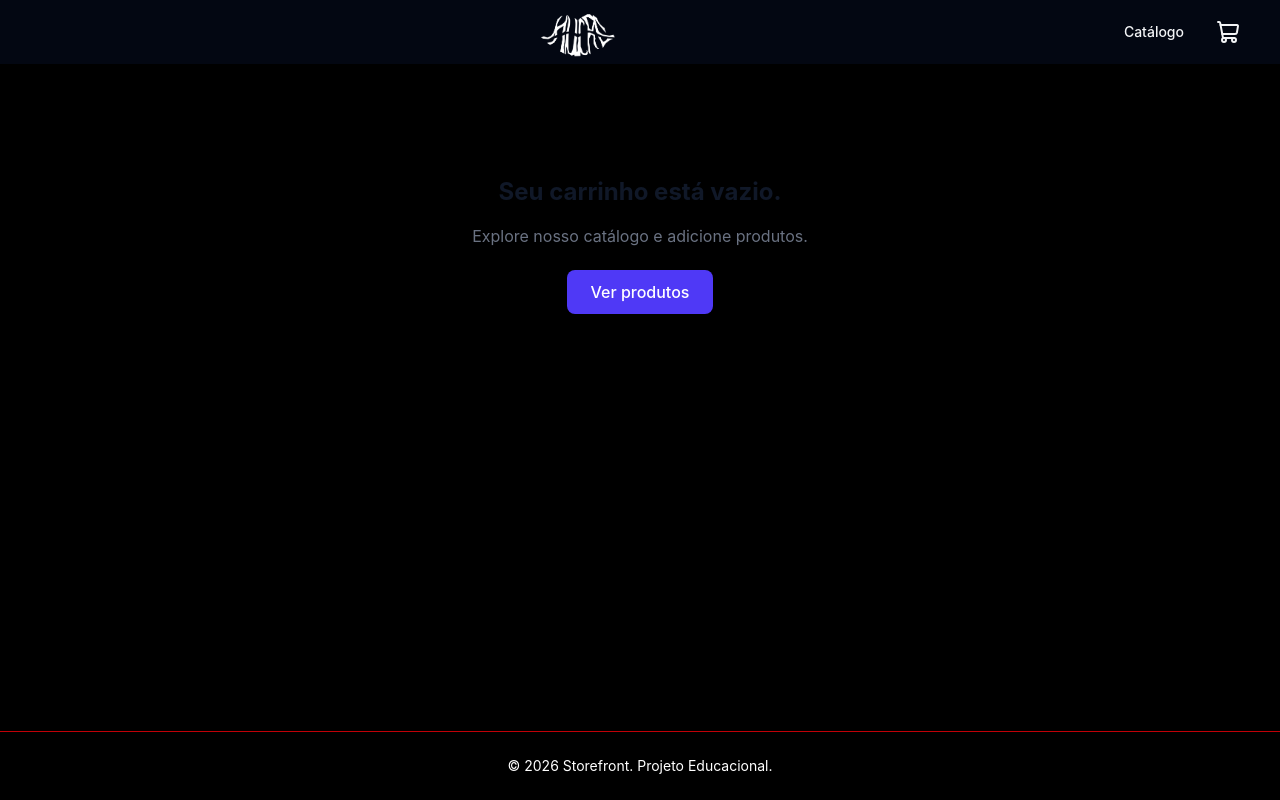
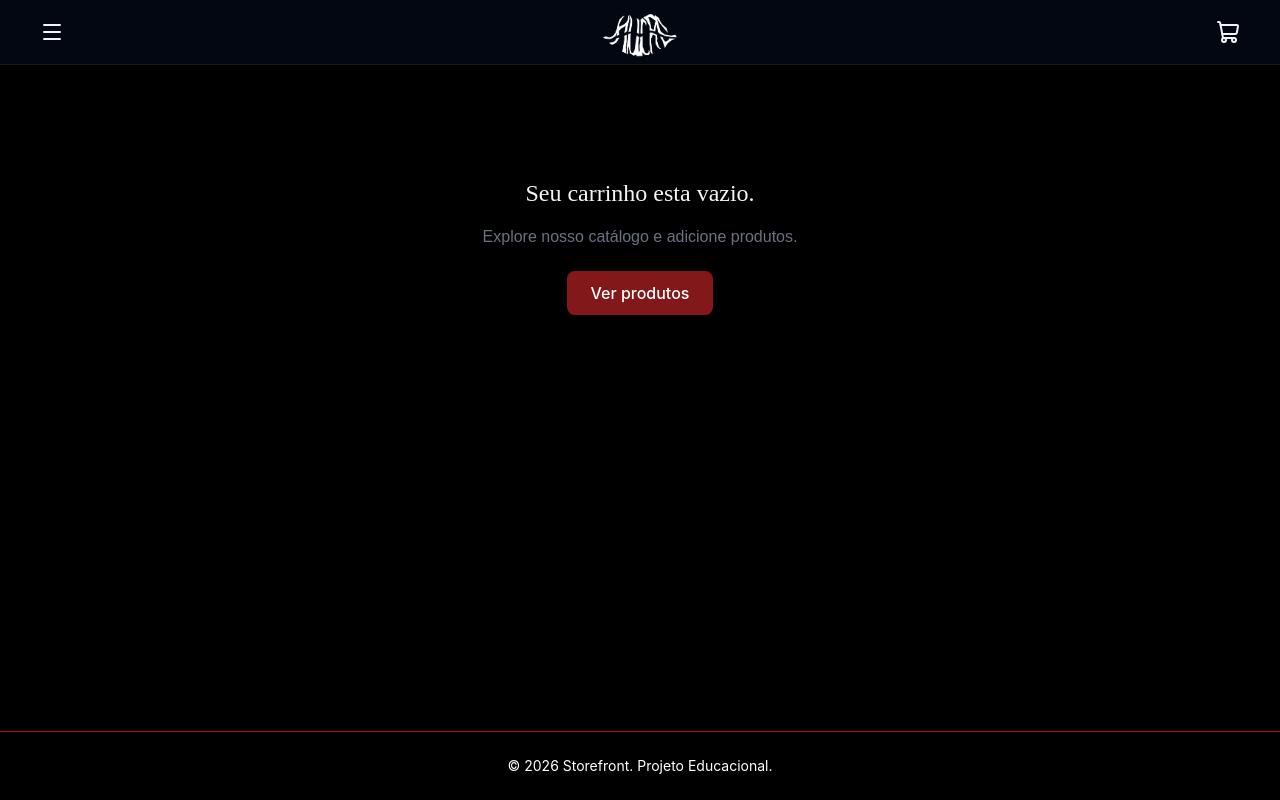
Before and after one commit to davizanatta7/HUCRE, a React (Vite) app: page /checkout in a window 1280 px wide. Built offline with nearby package versions, Linux system fonts and the light colour scheme; a web font is replaced by a local one.

Commit message:
sidebar e outras features

```diff
--- a/src/components/Header.jsx
+++ b/src/components/Header.jsx
@@ -1,9 +1,148 @@
 import { Link } from 'react-router-dom'
-import { ShoppingCart } from 'lucide-react'
+import { ShoppingCart, Menu, X } from 'lucide-react'
+import { useState } from 'react'
+
+export function Header({ totalItems }) {
+
+  const [activeTab, setActiveTab] = useState('catalogo');
+
+  {/*1. Estado para controlar se o menu lateral está aberto ou fechado*/}
+  const [isMenuOpen, setIsMenuOpen] = useState(false);
+
+  {/*ABAS COM MENU NA LATERAL (SIDEBAR)*/}
+  return (
+      <>
+      <header className="bg-gray-950 shadow-sm sticky top-0 z-50 border-b border-zinc-900">
+        <div className="max-w-7xl mx-auto px-4 sm:px-6 lg:px-8 h-16 flex items-center justify-between">
+
+          {/* BOTÃO DO MENU LATERAL (Hambúrguer) */}
+          <button
+            onClick={() => setIsMenuOpen(true)}
+            className="text-gray-100 hover:text-red-700 transition-colors cursor-pointer p-2"
+            aria-label="Abrir menu"
+          >
+            <Menu className="w-6 h-6" />
+          </button>
+
+          {/* LOGO: Centralizado */}
+          <Link to="/" onClick={() => setActiveTab('catalogo')} className="flex items-center">
+            <img
+              src="/Logo.png"
+              alt="Logo HUCRE"
+              className="w-24 h-20 object-contain"
+            />
+          </Link>
+
+          {/* ÍCONE DO CARRINHO: No canto direito */}
+          <Link
+            to="/checkout"
+            onClick={() => setActiveTab('checkout')}
+            className={`
+              relative p-2 transition-colors flex items-center justify-center
+              ${activeTab === 'checkout' ? 'text-red-700' : 'text-gray-100 hover:text-red-700'}
+            `}
+            aria-label="Carrinho de compras"
+          >
+            <ShoppingCart className="w-6 h-6" />
+            {totalItems > 0 && (
+              <span className="absolute top-0 right-0 bg-red-700 text-white text-[10px] font-black w-5 h-5 flex items-center justify-center rounded-full shadow-sm">
+                {totalItems}
+              </span>
+            )}
+          </Link>
+
+        </div>
+      </header>
 
 
-export function Header({ totalItems }) {
-  return (
+         {/*MENU LATERAL RETRÁTIL (SIDEBAR)*/}
+       {/*Fundo escurecido atrás da barra (Overlay) - Só aparece se isMenuOpen for true */}
+      {isMenuOpen && (
+        <div
+          className="fixed inset-0 bg-black/60 backdrop-blur-xs z-50 transition-opacity"
+          onClick={() => setIsMenuOpen(false)} // Fecha o menu se clicar fora dele
+        >
+          {/* Caixa da Barra Lateral (Desliza da esquerda) */}
+          <div
+            className="w-72 max-w-[80vw] h-full bg-gray-950 border-r border-zinc-900 p-6 flex flex-col justify-between"
+            onClick={(e) => e.stopPropagation()} // Impede que clique dentro do menu feche ele
+          >
+            <div>
+              {/* Topo do Menu Lateral: Título e botão de fechar */}
+              <div className="flex items-center justify-between border-b border-zinc-900 pb-4 mb-6">
+                <span className="font-saint text-2xl text-red-600 tracking-wider">HUCRE</span>
+                <button
+                  onClick={() => setIsMenuOpen(false)}
+                  className="text-gray-400 hover:text-white cursor-pointer"
+                >
+                  <X className="w-6 h-6" />
+                </button>
+              </div>
+
+              {/* AS ABAS EM FORMATO VERTICAL */}
+              <nav className="flex flex-col gap-2">
+
+                {/* ABA: Catálogo */}
+                <Link
+                  to="/"
+                  onClick={() => { setActiveTab('catalogo'); setIsMenuOpen(false); }}
+                  className={`
+                    text-base tracking-widest uppercase py-3 px-4 flex items-center relative font-mono transition-all
+                    /* Efeito visual: se estiver ativa ganha fundo cinza escuro e borda vermelha na esquerda */
+                    ${activeTab === 'catalogo'
+                      ? 'text-white font-bold bg-zinc-900 border-l-4 border-red-700'
+                      : 'text-gray-400 hover:text-red-700 hover:bg-zinc-900/50'}
+                  `}
+                >
+                  Catálogo
+                </Link>
+
+                {/* ABA: Novidades */}
+                <Link
+                  to="/novidades"
+                  onClick={() => { setActiveTab('novidades'); setIsMenuOpen(false); }}
+                  className={`
+                    text-base tracking-widest uppercase py-3 px-4 flex items-center relative font-mono transition-all
+                    ${activeTab === 'novidades'
+                      ? 'text-white font-bold bg-zinc-900 border-l-4 border-red-700'
+                      : 'text-gray-400 hover:text-red-700 hover:bg-zinc-900/50'}
+                  `}
+                >
+                  Novidades
+                </Link>
+
+                {/* ABA: Contacto */}
+                <Link
+                  to="/contacto"
+                  onClick={() => { setActiveTab('contacto'); setIsMenuOpen(false); }}
+                  className={`
+                    text-base tracking-widest uppercase py-3 px-4 flex items-center relative font-mono transition-all
+                    ${activeTab === 'contacto'
+                      ? 'text-white font-bold bg-zinc-900 border-l-4 border-red-700'
+                      : 'text-gray-400 hover:text-red-700 hover:bg-zinc-900/50'}
+                  `}
+                >
+                  Contacto
+                </Link>
+
+              </nav>
+            </div>
+
+            {/* Rodapé do Menu Lateral (Opcional, bom para redes sociais ou copyright) */}
+            <div className="text-[10px] font-mono text-zinc-600 tracking-tighter uppercase">
+              © 2026 HUCRE STUDIO.
+            </div>
+            </div>
+        </div>
+      )}
+      </>
+  )
+}
+
+
+
+  // ABAS NO CABEÇALHO!!!
+  {/*return (
     <header className="bg-gray-950 shadow-sm sticky top-0 z-50">
       <div className="max-w-7xl mx-auto px-4 sm:px-6 lg:px-8 h-16 flex items-center justify-center">
         <Link to="/" className="text-2xl font-saint text-gray-100 tracking-tighter mx-auto">
@@ -14,7 +153,42 @@ export function Header({ totalItems }) {
               />
         </Link>
 
-        <nav className="flex items-center gap-6">
+        // MENU E CARRINHO: No canto direito
+        <nav className="flex items-center gap-6 h-full">
+
+          // ABA: Catálogo
+          <Link
+            to="/"
+            onClick={() => setActiveTab('catalogo')}
+            className={`
+              text-sm tracking-widest uppercase transition-colors h-full flex items-center relative font-mono
+              ${activeTab === 'catalogo' ? 'text-white font-bold' : 'text-gray-400 hover:text-red-700'}
+            `}
+          >
+            Catálogo
+            //{/* Linha vermelha indicadora na aba ativa }
+            {activeTab === 'catalogo' && (
+              <div className="absolute bottom-0 left-0 right-0 h-[3px] bg-red-700" />
+            )}
+          </Link>
+
+
+          <Link
+            to="/sobreNos"
+            onClick={() => setActiveTab('sobre nos')}
+            className={`
+              text-sm tracking-widest uppercase transition-colors h-full flex items-center relative font-mono
+              ${activeTab === 'sobre nos' ? 'text-white font-bold' : 'text-gray-400 hover:text-red-700'}
+            `}
+          >
+            Sobre Nós
+            {activeTab === 'sobre nos' && (
+              <div className="absolute bottom-0 left-0 right-0 h-[3px] bg-red-700" />
+            )}
+          </Link>
+
+          //Se você quiser adicionar mais abas no futuro, basta copiar o bloco acima mudando o ID
+
           <Link to="/" className="text-sm font-medium text-gray-100 hover:text-red-700 transition-colors">
             Catálogo
           </Link>
@@ -35,5 +209,4 @@ export function Header({ totalItems }) {
         </nav>
       </div>
     </header>
-  )
-}
+  )*/}
--- a/src/pages/Checkout.jsx
+++ b/src/pages/Checkout.jsx
@@ -14,9 +14,9 @@ export function Checkout() {
   if (cart.length === 0) {
     return (
       <div className="text-center py-20">
-        <h2 className="text-2xl font-bold text-gray-900 mb-4">Seu carrinho está vazio.</h2>
-        <p className="text-gray-500 mb-8">Explore nosso catálogo e adicione produtos.</p>
-        <Link to="/" className="bg-indigo-600 text-white px-6 py-3 rounded-lg font-medium hover:bg-indigo-700 transition-colors">
+        <h2 className="text-2xl font-['Saint'] text-gray-100 mb-4">Seu carrinho esta vazio.</h2>
+        <p className="font-saint text-gray-500 mb-8">Explore nosso catálogo e adicione produtos.</p>
+        <Link to="/" className="bg-red-900 text-white px-6 py-3 rounded-lg font-medium hover:bg-red-700 transition-colors">
           Ver produtos
         </Link>
       </div>
--- a/src/pages/ProductDetails.jsx
+++ b/src/pages/ProductDetails.jsx
@@ -3,10 +3,17 @@ import { useParams, Link, useOutletContext } from 'react-router-dom'
 
 export function ProductDetails() {
   const { id } = useParams()
-  const { addToCart } = useOutletContext();
+  const { addToCart: addToCartGlobal } = useOutletContext();
 
+  const [showToast, setShowToast] = useState(false)
   const [product, setProduct] = useState(null)
   const [loading, setLoading] = useState(true)
+
+   const  addToCart = (product) => {
+    addToCartGlobal(product)
+    setShowToast(true)
+    setTimeout(() => setShowToast(false), 3000)
+  }
 
   useEffect(() => {
     const fetchProduct = async () => {
@@ -93,6 +100,11 @@ export function ProductDetails() {
               >
                 Adicionar ao Carrinho
               </button>
+              {showToast && (
+                <div className="fixed bottom-5 right-5 bg-white text-black px-4 py-3 border-l-4 border-red-600 shadow-lg z-50">
+                  Adicionado ao carrinho!
+                </div>
+              )}
             </div>
           </div>
         </div>
```
